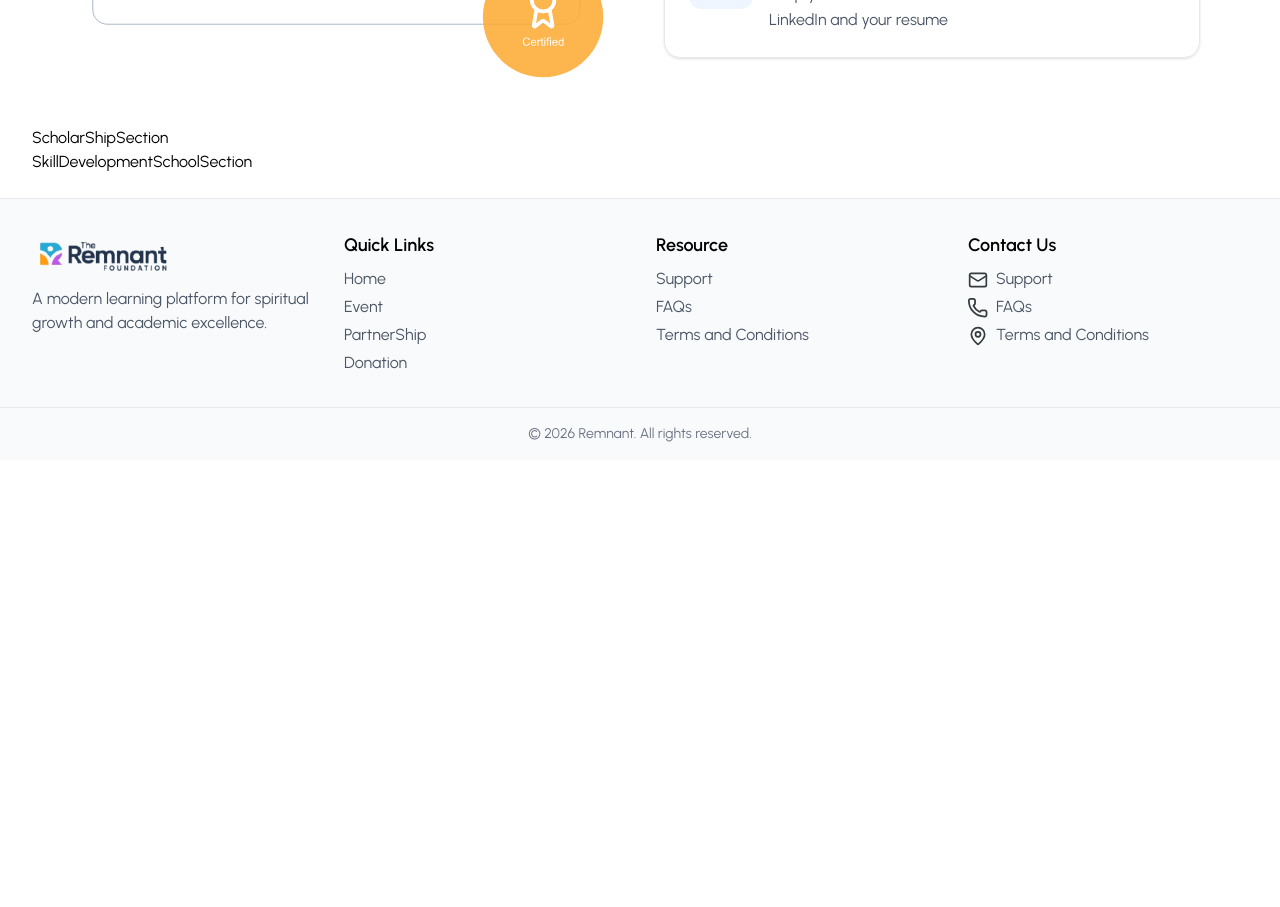
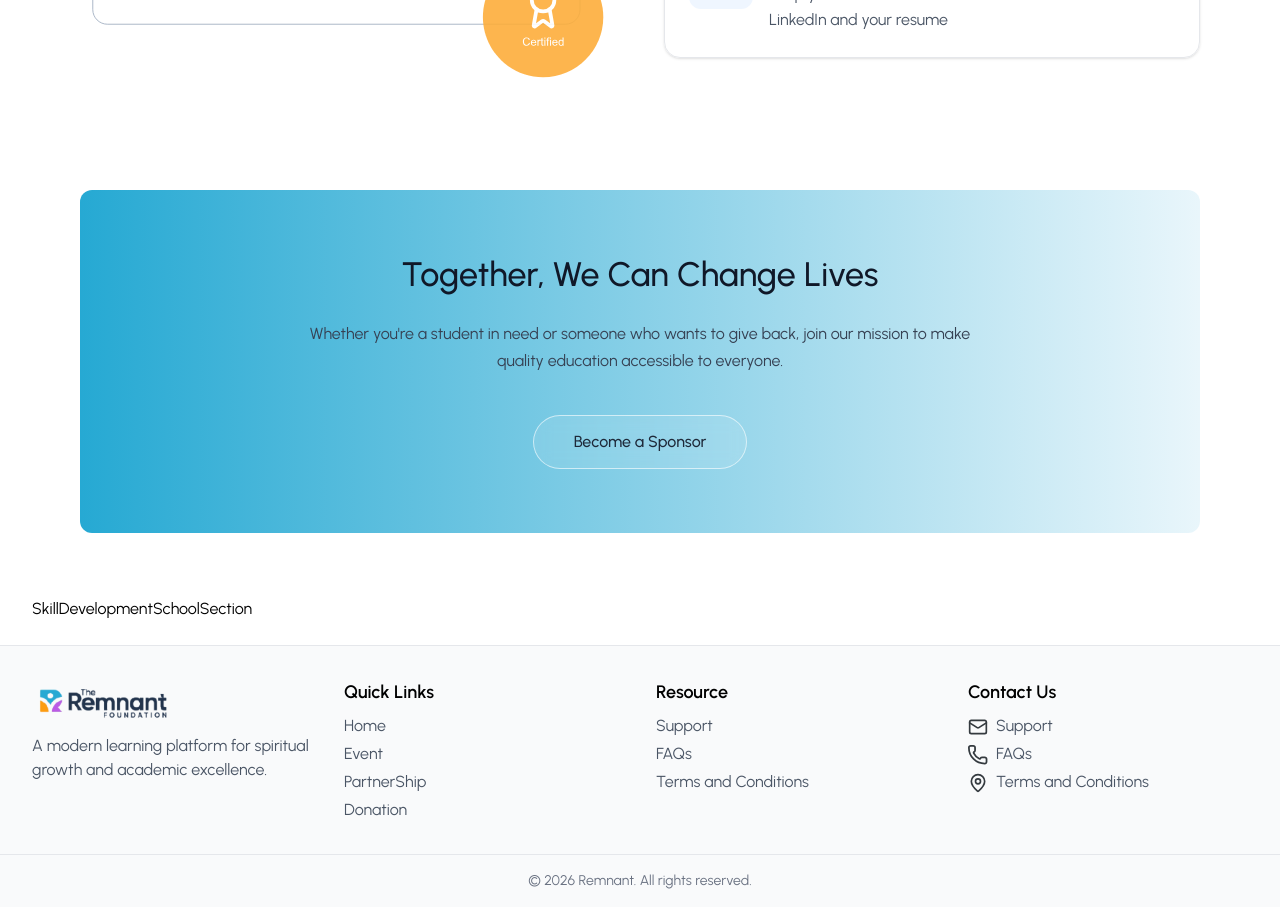
Before and after one commit to naimsheikh8020/Bible-Lms-Remnant-, a React (Vite) app: page /skills-development-school in a window 1280 px wide. Shown: the part 3340-4247 px from the top of the page. Before the commit the page ends 3800 px from the top, so only its background shows below. Built offline with nearby package versions, Linux system fonts and the light colour scheme.

Commit message:
Become a sponsorship section added

```diff
--- a/src/Page/HomePage/SkillDevelopmentSchool.tsx
+++ b/src/Page/HomePage/SkillDevelopmentSchool.tsx
@@ -1,7 +1,7 @@
 import AgeGroupedProgramsSection from "./SkillDevelopmentSection/AgeGroupedProgramsSection"
+import BecomeSponsorSection from "./SkillDevelopmentSection/BecomeSponsorSection"
 import CertificatonSection from "./SkillDevelopmentSection/CertificatonSection"
 import LearningWorksSection from "./SkillDevelopmentSection/LearningWorksSection"
-import ScholarShipSection from "./SkillDevelopmentSection/ScholarShipSection"
 import SkillDevelopmentHeader from "./SkillDevelopmentSection/SkillDevelopmentHeader"
 import SkillDevelopmentSchoolSection from "./SkillDevelopmentSection/SkillDevelopmentSchoolSection"
 import WhyChooseUsSection from "./SkillDevelopmentSection/WhyChooseUsSection"
@@ -14,7 +14,7 @@ const SkillDevelopmentSchool = () => {
       <AgeGroupedProgramsSection/>
       <LearningWorksSection/>
       <CertificatonSection/>
-      <ScholarShipSection/>
+      <BecomeSponsorSection/>
       <SkillDevelopmentSchoolSection/>
     </div>
   )
--- /dev/null
+++ b/src/Page/HomePage/SkillDevelopmentSection/BecomeSponsorSection.tsx
@@ -0,0 +1,57 @@
+import { Link } from "react-router";
+
+const BecomeSponsorSection = () => {
+  return (
+    <section className="w-full py-16">
+      <div className="max-w-full mx-auto px-4 md:px-8 lg:px-12">
+
+        <div
+          className="
+            w-full
+            rounded-xl
+            bg-[linear-gradient(to_right,#26A9D3,#E9F6FB)]
+            text-center
+            px-6 md:px-20
+            py-16
+          "
+        >
+          {/* Heading */}
+          <h2 className="text-[28px] md:text-[34px] font-medium text-gray-900 leading-tight">
+            Together, We Can Change Lives
+          </h2>
+
+          {/* Description */}
+          <p className="mt-6 text-base text-gray-700 max-w-2xl mx-auto leading-[1.7]">
+            Whether you're a student in need or someone who wants to give back,
+            join our mission to make quality education accessible to everyone.
+          </p>
+
+          {/* Button */}
+          <div className="mt-10">
+            <Link to="/donation"><button
+              className="
+                cursor-pointer
+                px-10 py-3.5
+                border border-white/60
+                text-gray-800
+                bg-white/10
+                backdrop-blur-sm
+                rounded-full
+                text-base
+                font-medium
+                hover:bg-white
+                hover:text-[#1B1B1B]
+                transition-all duration-300
+              "
+            >
+              Become a Sponsor
+            </button></Link>
+          </div>
+
+        </div>
+      </div>
+    </section>
+  );
+};
+
+export default BecomeSponsorSection;
--- a/src/Page/HomePage/SkillDevelopmentSection/ScholarShipSection.tsx
+++ /dev/null
@@ -1,8 +0,0 @@
-
-const ScholarShipSection = () => {
-  return (
-    <div>ScholarShipSection</div>
-  )
-}
-
-export default ScholarShipSection
```
